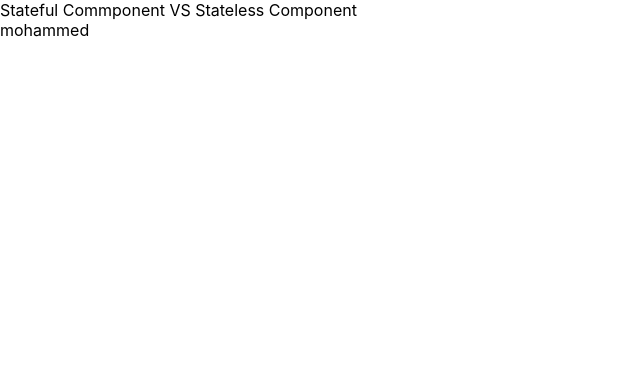
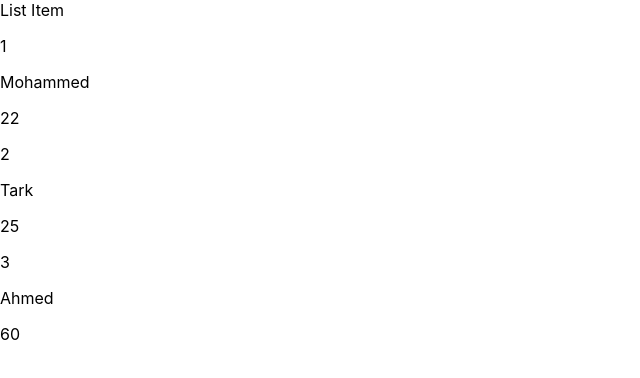
Before and after one commit to Mohammedazzam/react_-Unique_Coderz, a React (Create React App) app: page / in a window 1280 px wide. Shown: the top 378 px of the page, without its empty margins (0-640 px from the left). Built offline with nearby package versions, Linux system fonts and the light colour scheme.

Commit message:
(17 List Data Using Map)

```diff
--- a/src/App.js
+++ b/src/App.js
@@ -1,20 +1,36 @@
 import React, { Component } from 'react';
 
 import Child from './Child';
-
+import Items from './components/Items';
 
 
 class App extends Component {
 
+
+    // render() {
+    //     return (
+    //         <div className = "App" >
+    //         List Item
+    //         <Items id="1" name="Mohammed" age="22"/>
+    //         <Items id="2" name="Tark" age="25"/>
+    //         </div>
+    //     );
+    // }
+
+
     state={
-        name:"mohammed"
+        items:[
+            {id:1, name:'Mohammed', age:22},
+            {id:2, name:'Tark', age:25},
+            {id:3, name:'Ahmed', age:60}
+        ]
     }
 
     render() {
         return (
             <div className = "App" >
-                Stateful Commponent VS Stateless Component
-                <Child test={this.state.name}/>
+            List Item
+            <Items  items={this.state.items}/>
             </div>
         );
     }
--- /dev/null
+++ b/src/components/Items.js
@@ -0,0 +1,57 @@
+import React , {comments, Component} from 'react';
+
+// class Items extends Component{
+//     render(){
+
+//         return(
+//             <div>
+//                 <p>{this.props.id}</p>
+//                 <p>{this.props.name}</p>
+//                 <p>{this.props.age}</p>
+//             </div>
+//         )
+//     }
+// }
+
+
+// class Items extends Component{
+//     render(){
+//         const id = this.props.id;
+//         const name = this.props.name;
+//         const age = this.props.age;
+//         return(
+//             <div>
+//                 <p>{id}</p>
+//                 <p>{name}</p>
+//                 <p>{age}</p>
+//             </div>
+//         )
+//     }
+// }
+
+
+
+
+class Items extends Component{
+    render(){
+
+        const {items} = this.props;
+        // const theItems =items.map( (item) =>{
+            const theItems =items.map( item =>{
+                return(
+                <div>
+                    <p>{item.id}</p>
+                    <p>{item.name}</p>
+                    <p>{item.age}</p>
+                </div>
+            )
+        })
+        return(
+            <div>
+                {theItems}
+            </div>
+        )
+
+    }
+}
+export default Items;
```
